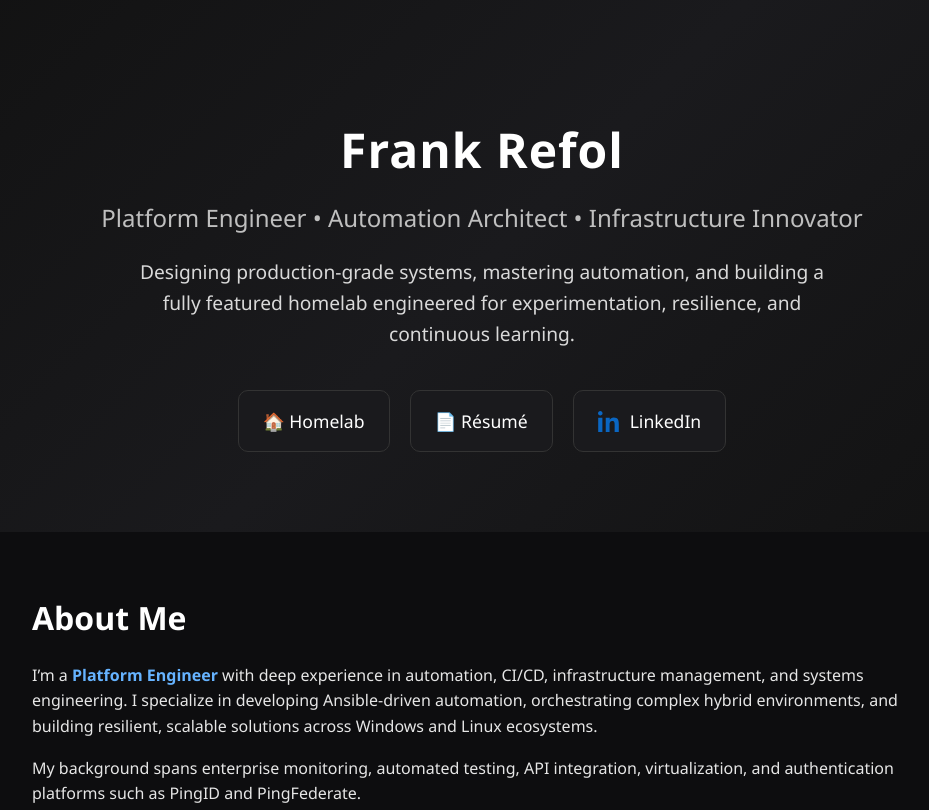
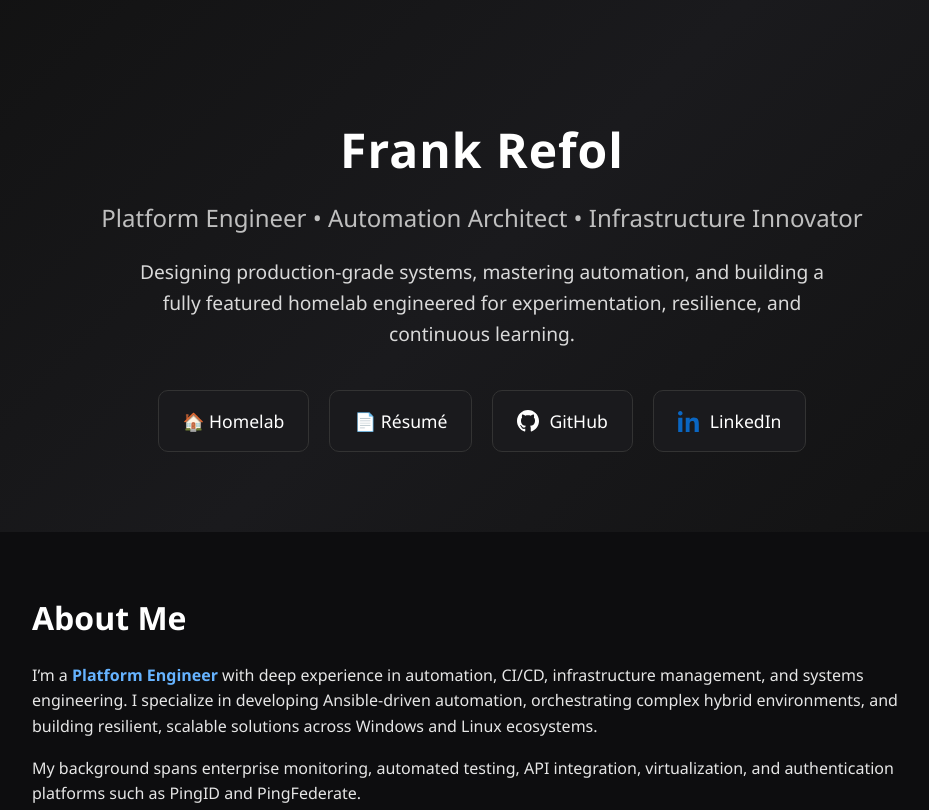
Before and after one commit to t3knoid/t3knoid.github.io, a plain HTML site: page index.html in a window 1280 px wide. Shown: the top 810 px of the page, without its empty margins (158-1087 px from the left). Drawn offline with Linux system fonts and the light colour scheme.

Commit message:
Add GitHub link

```diff
--- a/index.html
+++ b/index.html
@@ -141,6 +141,13 @@
 
         <a class="link-card" href="https://resume.refol.us/" target="_blank">📄 Résumé</a>
 
+        <a class="link-card" href="https://github.com/t3knoid" target="_blank">
+            <svg class="github-icon" viewBox="0 0 24 24" width="22" height="22">
+                <path d="M12 0c-6.626 0-12 5.373-12 12 0 5.302 3.438 9.8 8.207 11.387.599.111.793-.261.793-.577v-2.234c-3.338.726-4.033-1.416-4.033-1.416-.546-1.387-1.333-1.756-1.333-1.756-1.089-.745.083-.729.083-.729 1.205.084 1.839 1.237 1.839 1.237 1.07 1.834 2.807 1.304 3.492.997.107-.775.418-1.305.762-1.604-2.665-.305-5.467-1.334-5.467-5.931 0-1.311.469-2.381 1.236-3.221-.124-.303-.535-1.524.117-3.176 0 0 1.008-.322 3.301 1.23.957-.266 1.983-.399 3.003-.404 1.02.005 2.047.138 3.006.404 2.291-1.552 3.297-1.23 3.297-1.23.653 1.653.242 2.874.118 3.176.77.84 1.235 1.911 1.235 3.221 0 4.609-2.807 5.624-5.479 5.921.43.372.823 1.102.823 2.222v 3.293c0 .319.192.694.801.576 4.765-1.589 8.199-6.086 8.199-11.386 0-6.627-5.373-12-12-12z" fill="currentColor"/>
+            </svg>
+            GitHub
+        </a>
+
         <a class="link-card" href="https://www.linkedin.com/in/frefol/" target="_blank">
             <svg class="linkedin-icon" viewBox="0 0 24 24">
                 <path d="M4.98 3.5C4.98 4.88 3.86 6 2.5 6S0 4.88 0 3.5 1.12 1 2.5 1 4.98 2.12 4.98 3.5zM.22 8.5h4.56V24H.22V8.5zM8.44 8.5h4.37v2.11h.06c.61-1.15 2.11-2.37 4.34-2.37 4.64 0 5.5 3.05 5.5 7.02V24h-4.56v-7.73c0-1.84-.03-4.21-2.57-4.21-2.57 0-2.96 2.01-2.96 4.08V24H8.44V8.5z"/>
```
